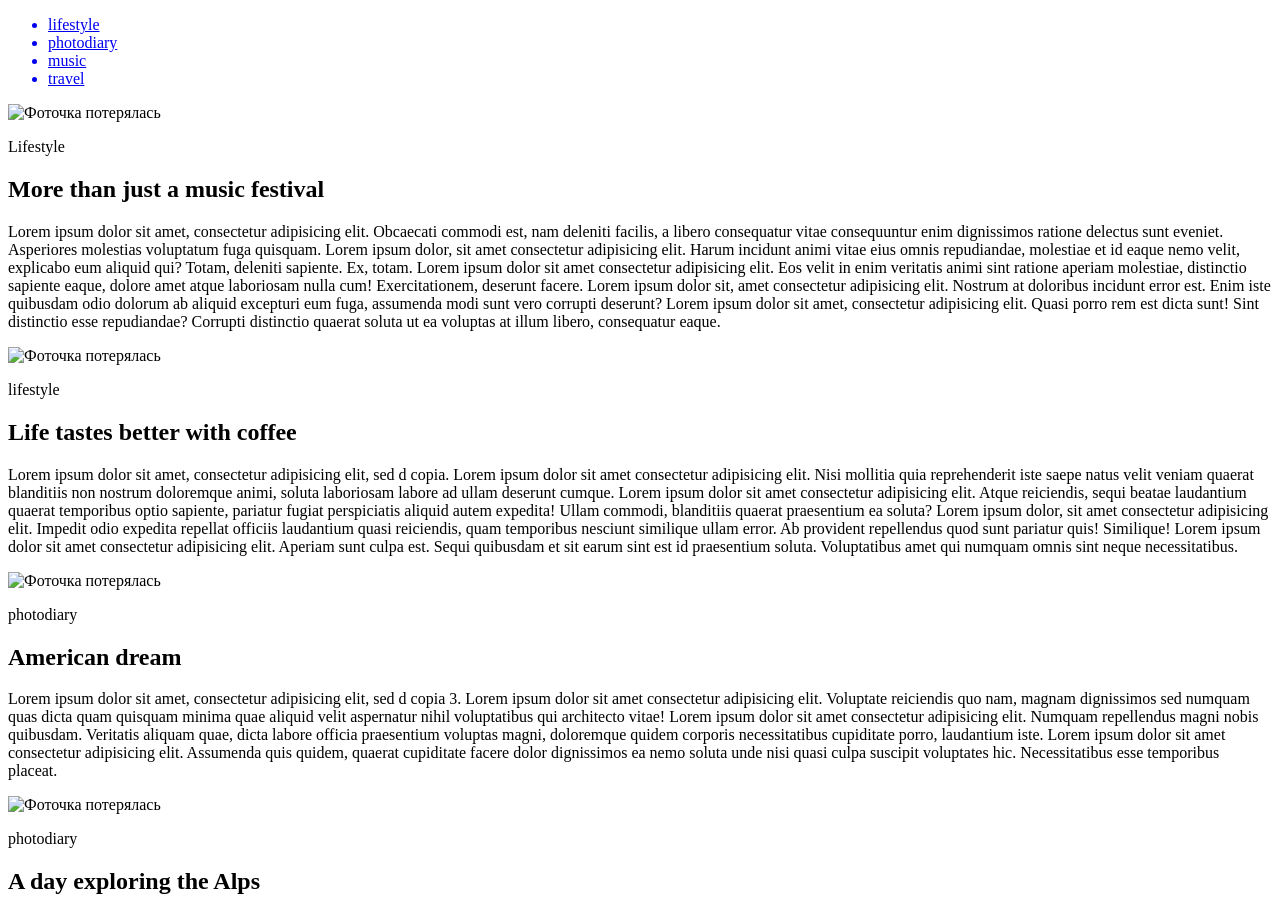
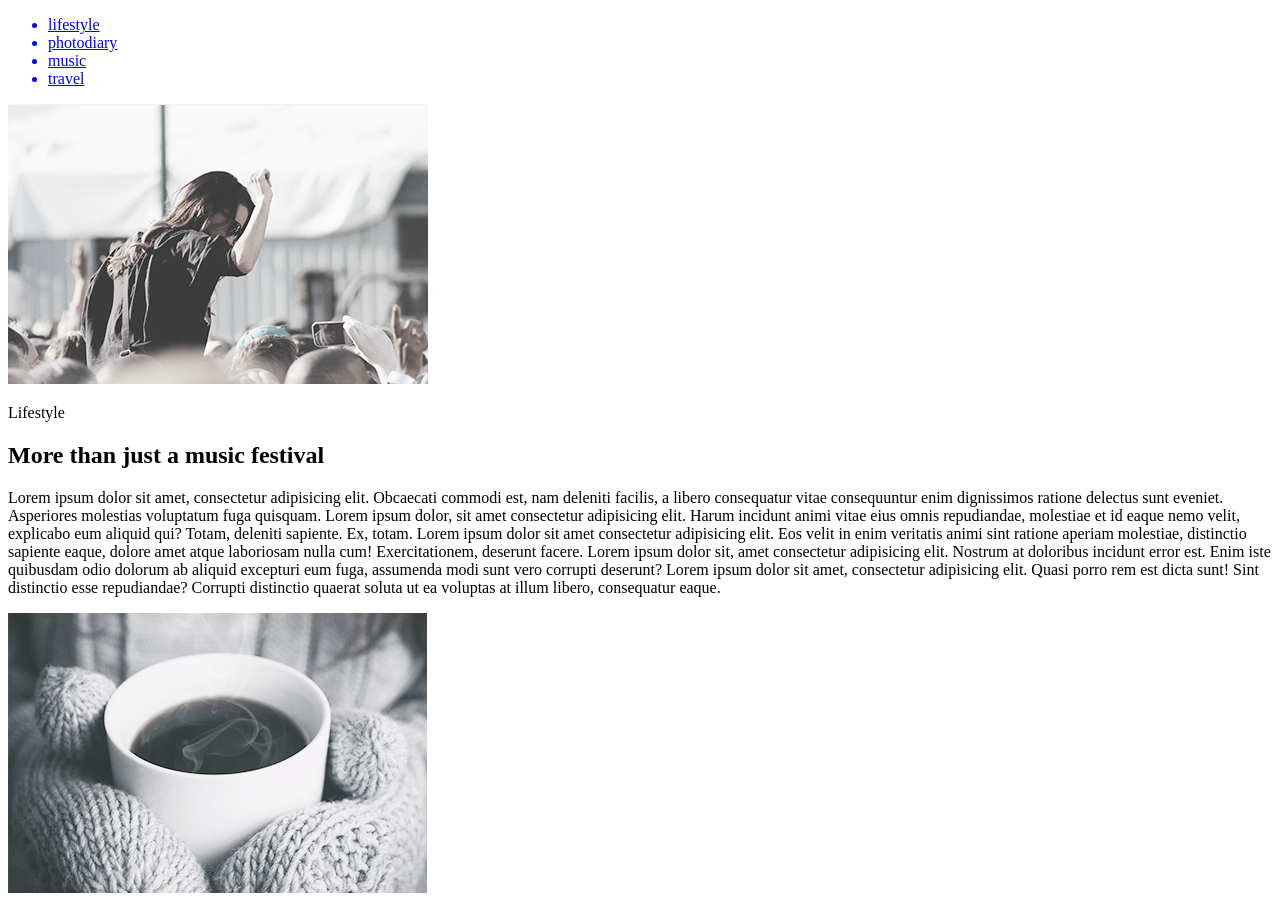
Before and after one commit to tachka123/goit-fe-course, a plain HTML site: page index.html in a window 1280 px wide. Shown: the top 913 px of the page. Drawn offline with Linux system fonts and the light colour scheme.

Commit message:
changed path to img in html

```diff
--- a/index.html
+++ b/index.html
@@ -13,7 +13,7 @@
     </ul>
   </head>
   <body>
-    <img src="1.png" alt="Фоточка потерялась" />
+    <img src="img/1.png" alt="Фоточка потерялась" />
     <p>Lifestyle</p>
     <h2>More than just a music festival</h2>
     Lorem ipsum dolor sit amet, consectetur adipisicing elit. Obcaecati commodi
@@ -31,7 +31,7 @@
     dolor sit amet, consectetur adipisicing elit. Quasi porro rem est dicta
     sunt! Sint distinctio esse repudiandae? Corrupti distinctio quaerat soluta
     ut ea voluptas at illum libero, consequatur eaque.
-    <p><img src="2.png " alt="Фоточка потерялась" /></p>
+    <p><img src="img/2.png " alt="Фоточка потерялась" /></p>
     lifestyle
     <h2>Life tastes better with coffee</h2>
     Lorem ipsum dolor sit amet, consectetur adipisicing elit, sed d copia. Lorem
@@ -48,7 +48,7 @@
     adipisicing elit. Aperiam sunt culpa est. Sequi quibusdam et sit earum sint
     est id praesentium soluta. Voluptatibus amet qui numquam omnis sint neque
     necessitatibus.
-    <p><img src="3.png" alt="Фоточка потерялась" /></p>
+    <p><img src="img/3.png" alt="Фоточка потерялась" /></p>
     photodiary
     <h2>American dream</h2>
     Lorem ipsum dolor sit amet, consectetur adipisicing elit, sed d copia 3.
@@ -62,7 +62,7 @@
     consectetur adipisicing elit. Assumenda quis quidem, quaerat cupiditate
     facere dolor dignissimos ea nemo soluta unde nisi quasi culpa suscipit
     voluptates hic. Necessitatibus esse temporibus placeat.
-    <p><img src="5.png" alt="Фоточка потерялась" /></p>
+    <p><img src="img/5.png" alt="Фоточка потерялась" /></p>
     <p>photodiary</p>
     <h2>A day exploring the Alps</h2>
     Lorem ipsum dolor sit amet consectetur adipisicing elit. Amet delectus nulla
```
